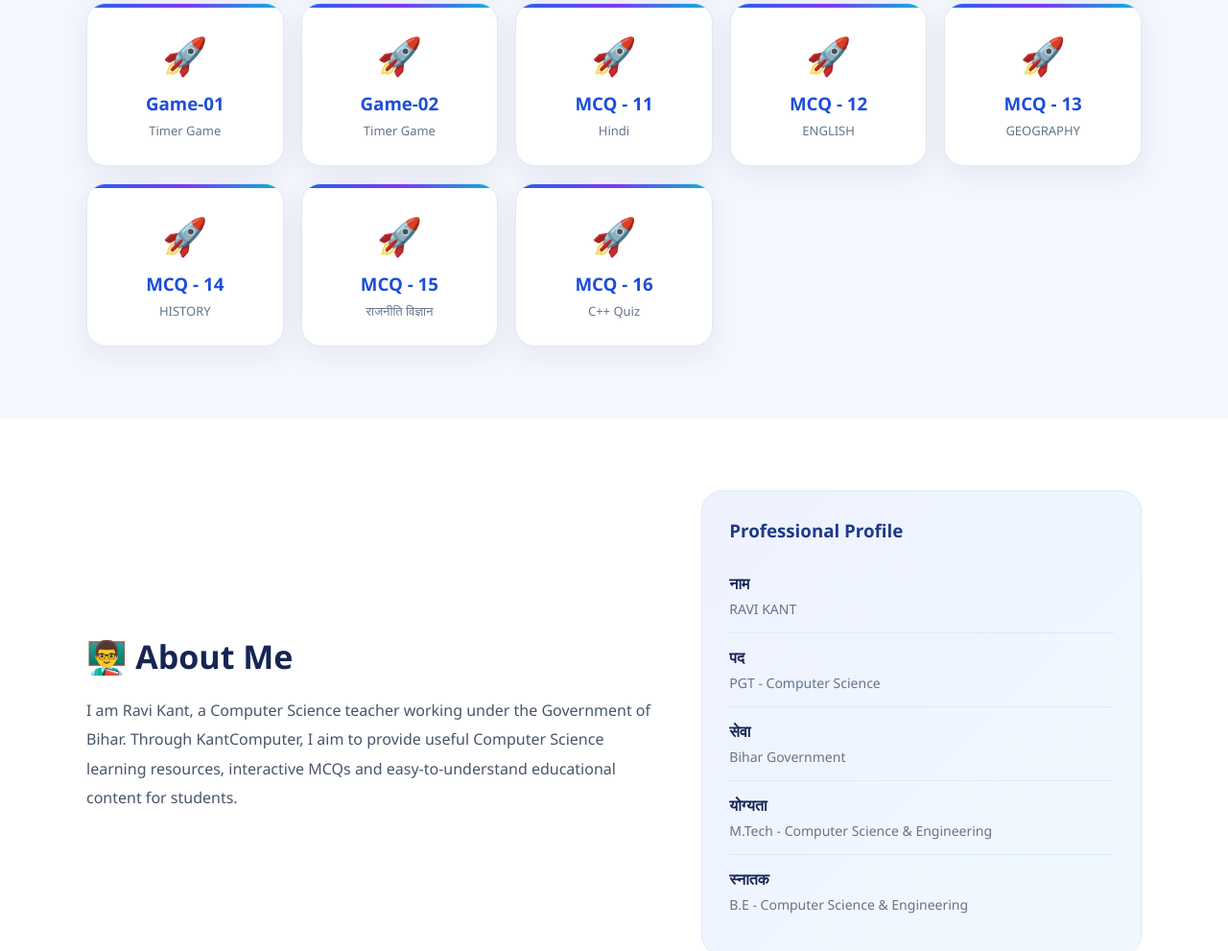
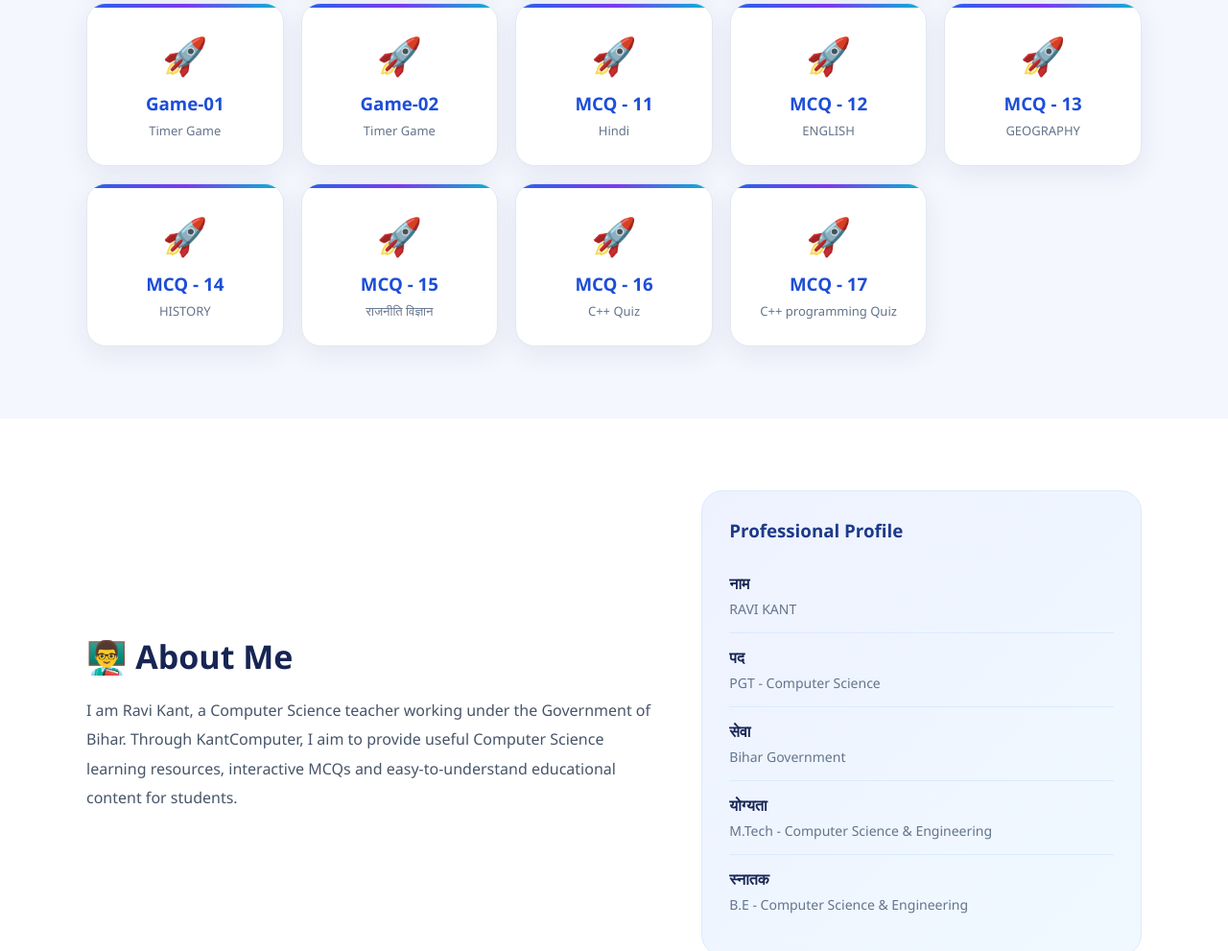
Before and after one commit to computerscienceravi/kantcomputer, a plain HTML site: page index.html in a window 1280 px wide. Shown: the part 1341-2332 px from the top of the page at 96% size. Drawn offline with Linux system fonts and the light colour scheme; no server answers.

Commit message:
Update index.html

```diff
--- a/index.html
+++ b/index.html
@@ -864,6 +864,15 @@ footer p{
             <p>C++ Quiz</p>
 
         </a>
+        <a href="17_mcq.html" class="mcq-card">
+
+            <div class="mcq-icon">🚀</div>
+
+            <h3>MCQ - 17</h3>
+
+            <p>C++ programming Quiz</p>
+
+        </a>
 
 
 
```
